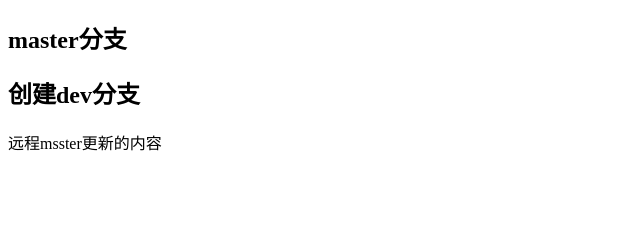
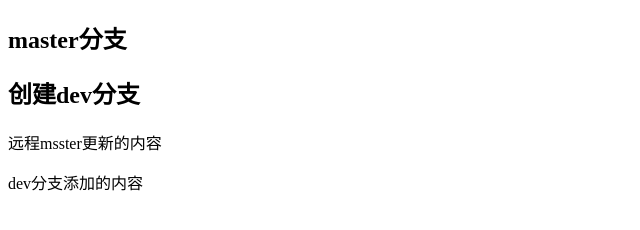
Before and after one commit to cat-god1/git-test, a plain HTML site: page index.html in a window 1280 px wide. Shown: the whole page, without its empty margins (0-640 px from the left). Drawn offline with Linux system fonts and the light colour scheme.

Commit message:
dev分支添加一行

```diff
--- a/index.html
+++ b/index.html
@@ -8,5 +8,6 @@
 		<h2>master分支</h2>
 		<h2>创建dev分支</h2>
 		<p>远程msster更新的内容</p>
+		<p>dev分支添加的内容</p>
 	</body>
 </html>
```
